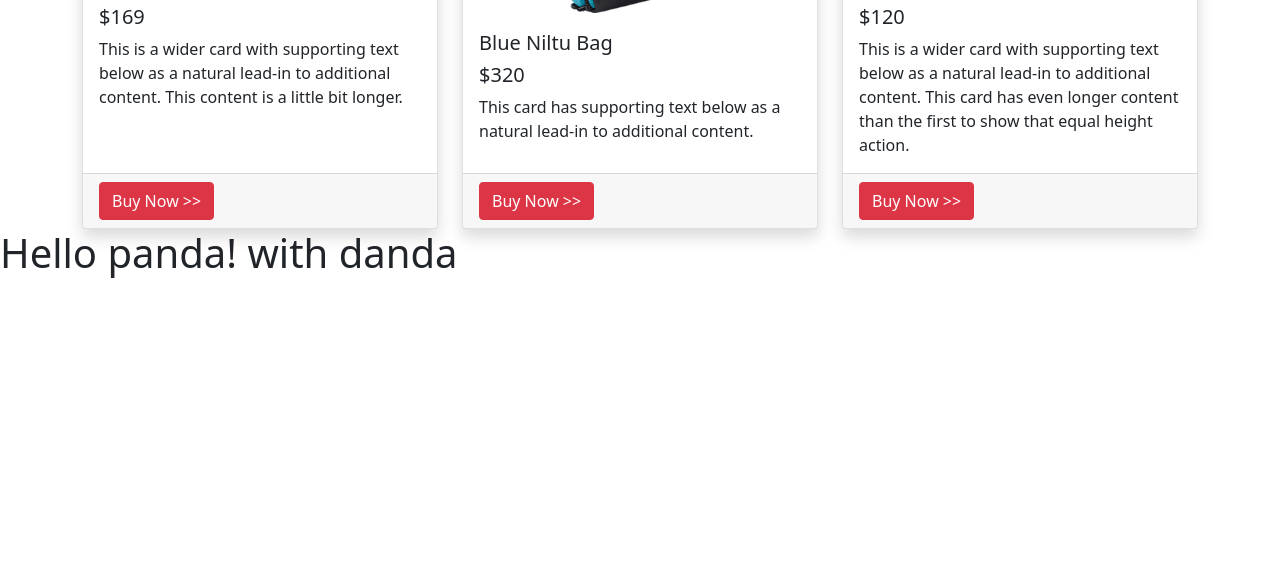
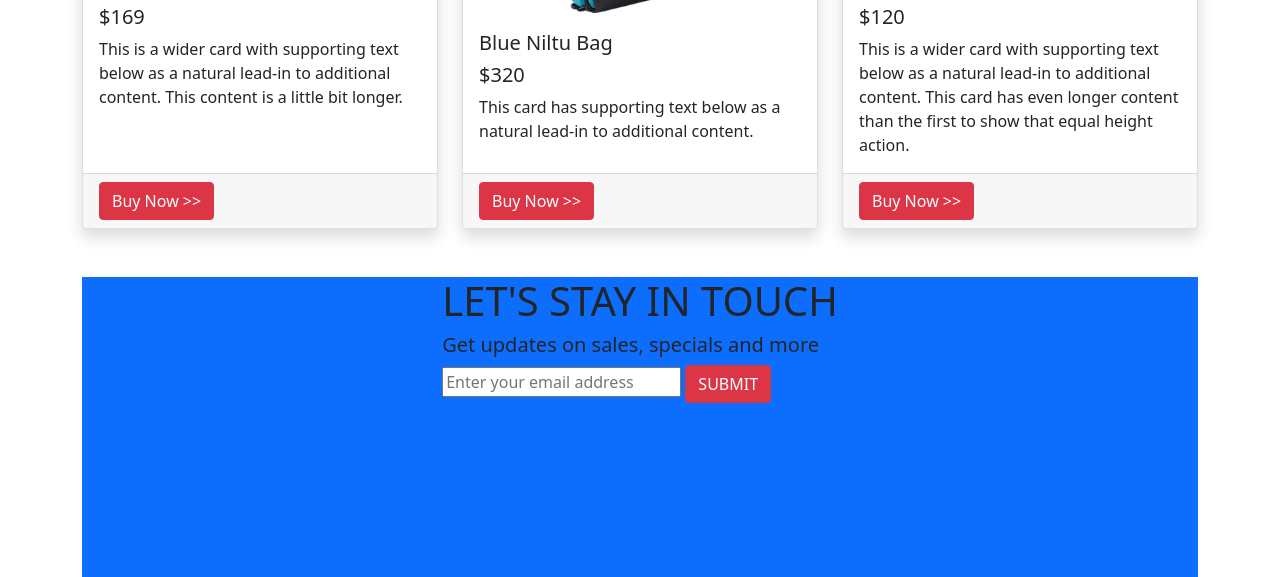
Before and after one commit to sajib-119/panda-commerce-bootstrap2, a plain HTML site: page index.html in a window 1280 px wide. Shown: the part 1764-2341 px from the top of the page. Before the commit the page ends 2049 px from the top, so only its background shows below. Drawn offline with nearby package versions, Linux system fonts and the light colour scheme.

Commit message:
6-th module

```diff
--- a/index.html
+++ b/index.html
@@ -184,8 +184,17 @@
           </div>
         </div>
       </section>
+      <section style="height: 300px" class=" bg-primary mt-5 d-flex align-items-cente justify-content-center">
+      <div>
+        <h1>LET'S STAY IN TOUCH</h1>
+        <h5>Get updates on sales, specials and more</h5>
+        <input type="text" placeholder="Enter your email address">
+        <button class="btn btn-danger">SUBMIT</button>
+
+      </div>
+      </section>
     </main>
-    <h1>Hello panda! with danda</h1>
+
     <script src="https://cdn.jsdelivr.net/npm/bootstrap@5.0.0-beta1/dist/js/bootstrap.bundle.min.js" integrity="sha384-ygbV9kiqUc6oa4msXn9868pTtWMgiQaeYH7/t7LECLbyPA2x65Kgf80OJFdroafW" crossorigin="anonymous"></script>
 </body>
 </html>
```
